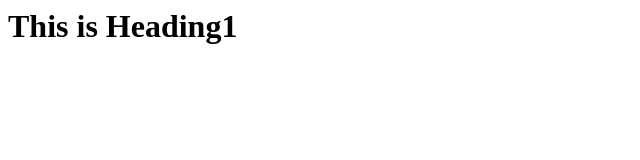
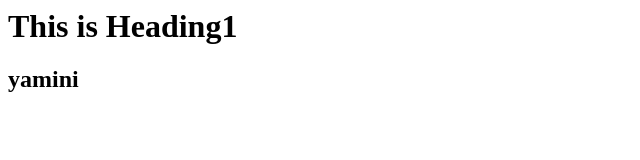
Before and after one commit to yamini456789/webdesign_react_vignan, a plain HTML site: page index.html in a window 1280 px wide. Shown: the whole page, without its empty margins (0-640 px from the left). Drawn offline with Linux system fonts and the light colour scheme.

Commit message:
h2 is added

```diff
--- a/index.html
+++ b/index.html
@@ -6,5 +6,6 @@
     </head>
     <body>
             <h1>This is Heading1</h1>
+            <h2>yamini</h2>
     </body>
 </html>
```
